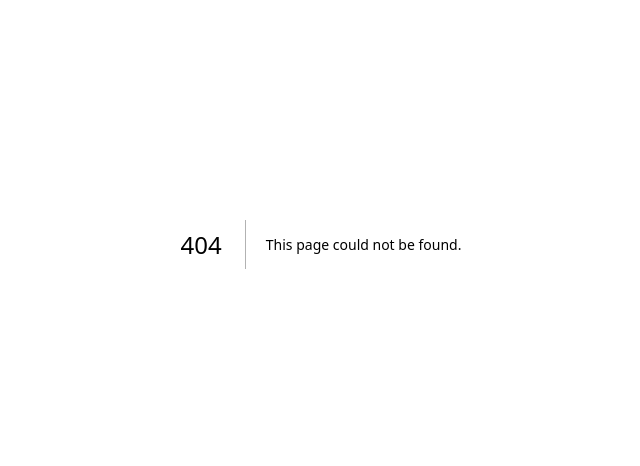
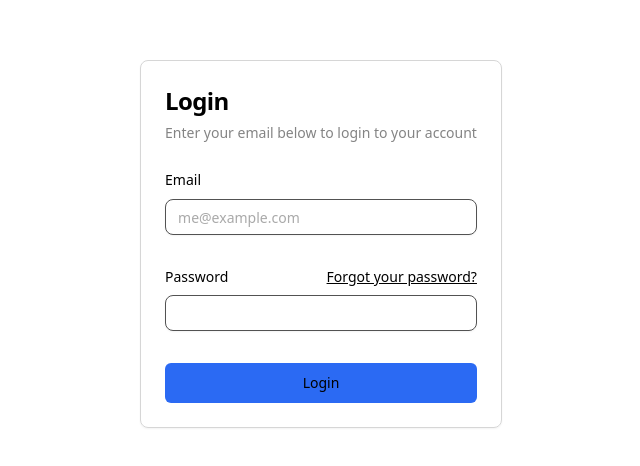
Before and after one commit to grinroman/alpha-prime-fe, a Next.js app: page /sign-in in a window 1280 px wide. Before the commit this address had no page. Shown: the part 156-622 px from the top of the page, without its empty margins (319-959 px from the left). Built offline with nearby package versions, Linux system fonts and the light colour scheme.

Commit message:
feature: default form

```diff
--- /dev/null
+++ b/app/(auth)/sign-in/page.tsx
@@ -0,0 +1,121 @@
+"use client"
+
+import Link from "next/link"
+import { zodResolver } from "@hookform/resolvers/zod"
+import { useForm } from "react-hook-form"
+import { z } from "zod"
+
+import { Button } from "@/components/ui/button"
+import {
+  Card,
+  CardContent,
+  CardDescription,
+  CardHeader,
+  CardTitle,
+} from "@/components/ui/card"
+import {
+  Form,
+  FormControl,
+  FormField,
+  FormItem,
+  FormLabel,
+  FormMessage,
+} from "@/components/ui/form"
+import { Input } from "@/components/ui/input"
+
+export const passwordSchema = z
+  .string()
+  .min(8, { message: "Password must be at least 8 characters long" })
+  .max(20, { message: "Password must not exceed 20 characters" })
+  .refine((password) => /[A-Z]/.test(password), {
+    message: "Password must contain at least one uppercase letter",
+  })
+  .refine((password) => /[a-z]/.test(password), {
+    message: "Password must contain at least one lowercase letter",
+  })
+  .refine((password) => /[0-9]/.test(password), {
+    message: "Password must contain at least one number",
+  })
+  .refine((password) => /[!@#$%^&*]/.test(password), {
+    message: "Password must contain at least one special character",
+  })
+
+const formSchema = z.object({
+  email: z.string().email(),
+  password: passwordSchema,
+})
+
+export default function SignInPage() {
+  const form = useForm<z.infer<typeof formSchema>>({
+    resolver: zodResolver(formSchema),
+    defaultValues: {
+      email: "",
+      password: "",
+    },
+  })
+
+  function onSubmit(values: z.infer<typeof formSchema>) {
+    console.log(values)
+  }
+
+  return (
+    <div className="bg-background relative flex min-h-screen flex-col">
+      <div className="theme-zinc flex h-screen w-full items-center justify-center px-4">
+        <Card className="mx-auto max-w-sm">
+          <CardHeader>
+            <CardTitle className="text-2xl">Login</CardTitle>
+            <CardDescription>
+              Enter your email below to login to your account
+            </CardDescription>
+          </CardHeader>
+          <CardContent>
+            <Form {...form}>
+              <form
+                onSubmit={form.handleSubmit(onSubmit)}
+                className="space-y-8"
+              >
+                <FormField
+                  control={form.control}
+                  name="email"
+                  render={({ field }) => (
+                    <FormItem>
+                      <FormLabel>Email</FormLabel>
+                      <FormControl>
+                        <Input placeholder="me@example.com" {...field} />
+                      </FormControl>
+                      <FormMessage />
+                    </FormItem>
+                  )}
+                />
+                <FormField
+                  control={form.control}
+                  name="password"
+                  render={({ field }) => (
+                    <FormItem>
+                      <div className="flex items-center">
+                        <FormLabel>Password</FormLabel>
+                        <Link
+                          href="reset-password"
+                          className="ml-auto inline-block text-sm underline"
+                        >
+                          Forgot your password?
+                        </Link>
+                      </div>
+                      <FormControl>
+                        <Input type="password" {...field} />
+                      </FormControl>
+                      <FormMessage />
+                    </FormItem>
+                  )}
+                />
+                <Button type="submit" className="w-full" disabled={false}>
+                  Login
+                </Button>
+              </form>
+            </Form>
+          </CardContent>
+        </Card>
+      </div>
+    </div>
+  )
+}
--- /dev/null
+++ b/app/(auth)/sign-up/pages.tsx
@@ -0,0 +1,3 @@
+export default function SignUpPage() {
+  return <div>sign up page</div>
+}
```
